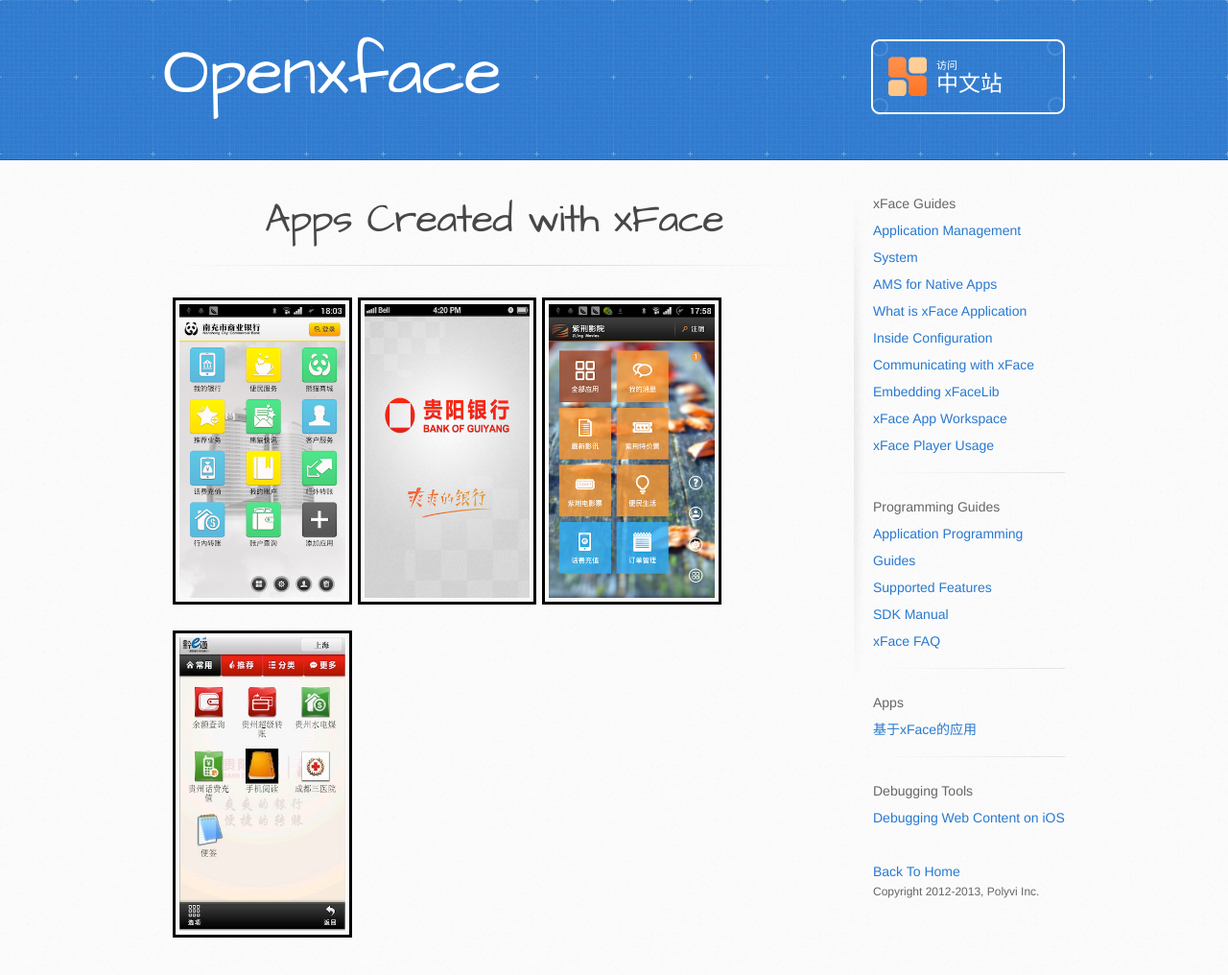
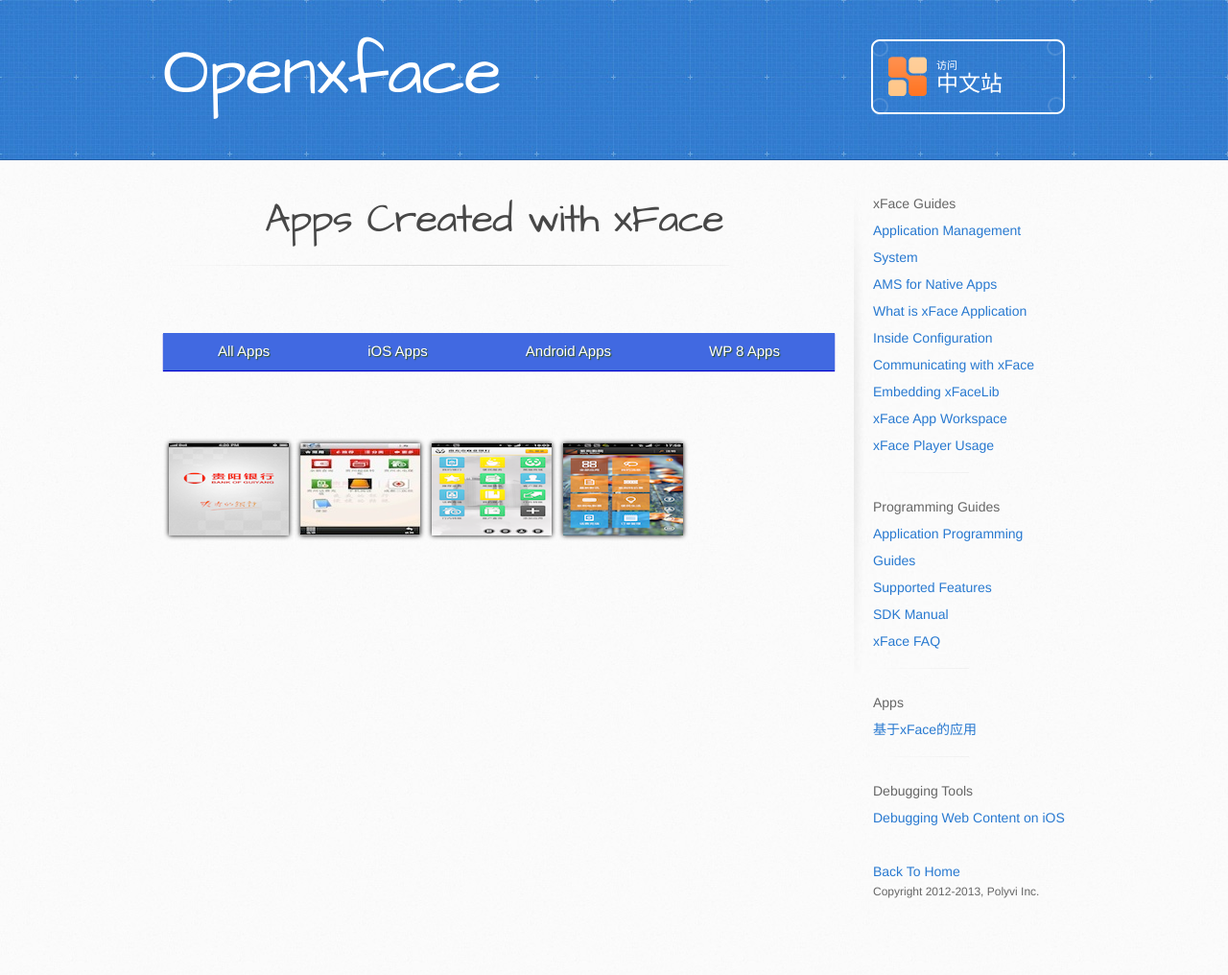
Before and after one commit to polyvi/openxface, a Jekyll site: the page built from apps/featured_apps.html, in a window 1280 px wide. Shown: the whole page at 96% size. Built offline with Jekyll 4.4.1, drawn with Linux system fonts in a browser that asks for light colours; nearby versions of some CDN libraries; after the commit the page ends 980 px from its top, so only the background shows below that.

Commit message:
Updated the style of featured apps

```diff
--- a/_includes/head.html
+++ b/_includes/head.html
@@ -14,6 +14,10 @@
     <script src="http://code.jquery.com/jquery.min.js" type="text/javascript"></script>
     <script src="{{ site.baseurl }}/js/site.js" ></script>
 
+    {% for item in page.customRemoteJs %}
+    <script type="text/javascript" src="{{ item }}"></script>
+    {% endfor %}
+
     {% for item in page.customCss %}
     <link rel="stylesheet" type="text/css" href="{{ site.baseurl }}{{ item }}" media="screen" />
     {% endfor %}
--- /dev/null
+++ b/apps/assets/css/styles.css
@@ -0,0 +1,91 @@
+/*-------------------------
+	Simple reset
+--------------------------*/
+
+
+*{
+	margin-right:100px;
+	padding:0;
+}
+
+/*----------------------------
+	Green filter bar
+-----------------------------*/
+
+
+#filter {
+	background: #4169E1;
+	display: block;
+	height: 39px;
+	margin: 55px auto;
+	position: relative;
+	width: 700px;
+	text-align:center;
+
+    -moz-box-shadow:0 1px 1px #0000CD;
+	-webkit-box-shadow:0 1px 1px #0000CD;
+	box-shadow:0 1px 1px #0000CD;
+}
+
+
+#filter a{
+	color: #FFFFFF;
+	display: inline-block;
+	height: 39px;
+	line-height: 37px;
+	padding: 0 51px;
+	text-shadow:1px 1px 1px #315218;
+}
+
+#filter a:hover{
+    background: #0000CD;
+	text-decoration:none;
+}
+
+#filter a.active{
+	background: #FFA500;
+}
+
+
+/*----------------------------
+	Content area
+-----------------------------*/
+
+
+#container{
+	display:block;
+	overflow:hidden;
+	width: 830px;
+	margin:0 auto;
+}
+
+#container li{
+    background: #F4A460;
+	float: left;
+	height: 96px;
+	list-style: none outside none;
+	margin: 6px;
+	position: relative;
+	width: 125px;
+
+	-moz-box-shadow: 0 0 5px #000;
+	-webkit-box-shadow: 0 0 5px #000;
+	box-shadow: 0 0 5px #000;
+}
+
+#container ul{
+	overflow:hidden;
+}
+
+#container ul.hidden{
+	display:none;
+}
+
+img{
+	-webkit-transition-duration: 0.5s;
+}
+
+img:hover{
+	-webkit-transform:scale(0.85);
+	-webkit-box-shadow:0px 0px 30px #ccc;
+}
--- /dev/null
+++ b/apps/assets/js/script.js
@@ -0,0 +1,79 @@
+$(document).ready(function(){
+
+	var items = $('#stage li'),
+		itemsByTags = {};
+
+	// Looping though all the li items:
+
+	items.each(function(i){
+		var elem = $(this),
+			tags = elem.data('tags').split(',');
+
+		// Adding a data-id attribute. Required by the Quicksand plugin:
+		elem.attr('data-id',i);
+
+		$.each(tags,function(key,value){
+
+			// Removing extra whitespace:
+			value = $.trim(value);
+
+			if(!(value in itemsByTags)){
+				// Create an empty array to hold this item:
+				itemsByTags[value] = [];
+			}
+
+			// Each item is added to one array per tag:
+			itemsByTags[value].push(elem);
+		});
+
+	});
+
+	// Creating the "All Apps" option in the menu:
+	createList('All Apps',items);
+
+	// Looping though the arrays in itemsByTags:
+	$.each(itemsByTags,function(k,v){
+		createList(k,v);
+	});
+
+	$('#filter a').live('click',function(e){
+		var link = $(this);
+
+		link.addClass('active').siblings().removeClass('active');
+
+		// Using the Quicksand plugin to animate the li items.
+		// It uses data('list') defined by our createList function:
+
+		$('#stage').quicksand(link.data('list').find('li'));
+		e.preventDefault();
+	});
+
+	$('#filter a:first').click();
+
+	function createList(text,items){
+
+		// This is a helper function that takes the
+		// text of a menu button and array of li items
+
+		// Creating an empty unordered list:
+		var ul = $('<ul>',{'class':'hidden'});
+
+		$.each(items,function(){
+			// Creating a copy of each li item
+			// and adding it to the list:
+
+			$(this).clone().appendTo(ul);
+		});
+
+		ul.appendTo('#container');
+
+		// Creating a menu item. The unordered list is added
+		// as a data parameter (available via .data('list'):
+
+		var a = $('<a>',{
+			html: text,
+			href:'#',
+			data: {list:ul}
+		}).appendTo('#filter');
+	}
+});
--- a/apps/featured_apps.html
+++ b/apps/featured_apps.html
@@ -1,17 +1,19 @@
 ---
 layout: default
 title: Apps Created with xFace
+customCss: [/apps/assets/css/styles.css]
+customJs: [/apps/assets/js/jquery.quicksand.js, /apps/assets/js/script.js]
+customRemoteJs: ['http://ajax.googleapis.com/ajax/libs/jquery/1.6.1/jquery.min.js']
 ---
 
-<div class='img' id='img-1'>
-<a href='{{ site.baseurl }}/apps/featured_apps/nscb.html'><img src='{{ site.baseurl }}/slideshow/featured_apps/images/nscb.png' /></a>
-</div>
-<div class='img' id='img-2'>
-<a href='{{ site.baseurl }}/apps/featured_apps/gyccb.html'><img src='{{ site.baseurl }}/slideshow/featured_apps/images/gyccb.png' /></a>
-</div>
-<div class='img' id='img-3'>
-    <a href='{{ site.baseurl }}/apps/featured_apps/zijing.html'><img src='{{ site.baseurl }}/slideshow/featured_apps/images/zijing.png' /></a>
-</div>
-<div class='img' id='img-4'>
-    <a href='{{ site.baseurl }}/apps/featured_apps/qianetong.html'><img src='{{ site.baseurl }}/slideshow/featured_apps/images/qianetong.jpg' /></a>
-</div>
+<nav id="filter"></nav>
+
+<section id="container">
+    <ul id="stage">
+
+        <li data-tags="iOS Apps,Android Apps"><a href='{{ site.baseurl }}/apps/featured_apps/gyccb.html'><img src="assets/img/gyccb.png" alt="Illustration" /></a></li>
+        <li data-tags="Android Apps"><a href='{{ site.baseurl }}/apps/featured_apps/qianetong.html'><img src="assets/img/qianetong.jpg" alt="Illustration" /></a></li>
+        <li data-tags="iOS Apps,Android Apps,WP 8 Apps"><a href='{{ site.baseurl }}/apps/featured_apps/nscb.html'><img src="assets/img/nscb.png" alt="Illustration" /></a></li>
+        <li data-tags="iOS Apps, Android Apps"><a href='{{ site.baseurl }}/apps/featured_apps/zijing.html'><img src="assets/img/zijing.png" alt="Illustration" /></a></li>
+    </ul>
+</section>
--- a/stylesheets/stylesheet.css
+++ b/stylesheets/stylesheet.css
@@ -545,19 +545,3 @@
 .datagrid table tfoot  li { display: inline; }
 .datagrid table tfoot li a { text-decoration: none; display: inline-block;  padding: 2px 8px; margin: 1px;color: #FFFFFF;border: 1px solid #006699;-webkit-border-radius: 3px; -moz-border-radius: 3px; border-radius: 3px; background:-webkit-gradient( linear, left top, left bottom, color-stop(0.05, #006699), color-stop(1, #00557F) );background:-moz-linear-gradient( center top, #006699 5%, #00557F 100% );filter:progid:DXImageTransform.Microsoft.gradient(startColorstr='#006699', endColorstr='#00557F');background-color:#006699; }
 .datagrid table tfoot ul.active, .datagrid table tfoot ul a:hover { text-decoration: none;border-color: #00557F; color: #FFFFFF; background: none; background-color:#006699;}
-
-
-.img{
-    margin:10px;
-	float:left;
-    width:25%;
-	-webkit-transition-duration: 0.5s;
-	}
-.img img{
-	padding:4px;
-	border:3px solid #000;
-}
-.img:hover{
-	-webkit-transform:scale(0.8);
-	-webkit-box-shadow:0px 0px 30px #ccc;
-}
```
Also changed, not shown: apps/assets/img/gyccb.png (added), apps/assets/img/nscb.png (added), apps/assets/img/qianetong.jpg (added), apps/assets/img/zijing.png (added), apps/assets/js/jquery.quicksand.js (added), slideshow/featured_apps/images/gyccb.png (deleted), slideshow/featured_apps/images/nscb.png (deleted), slideshow/featured_apps/images/qianetong.jpg (deleted), slideshow/featured_apps/images/zijing.png (deleted).
